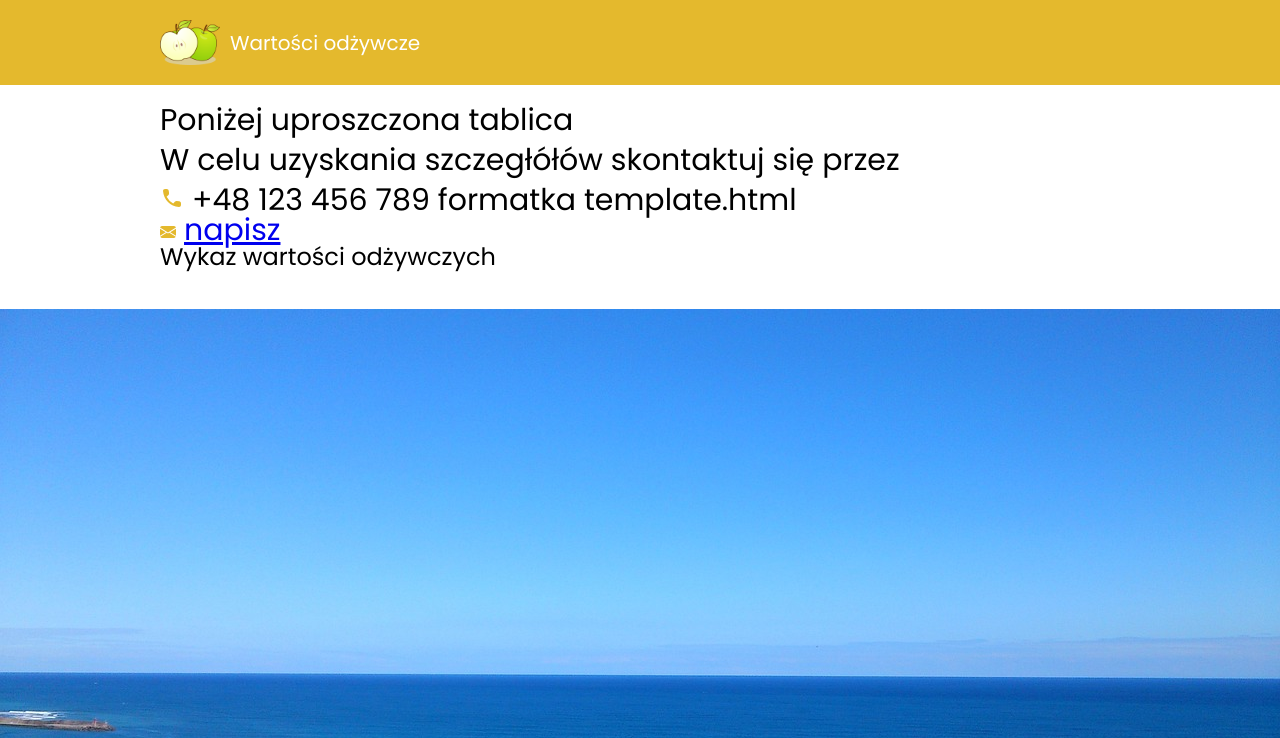
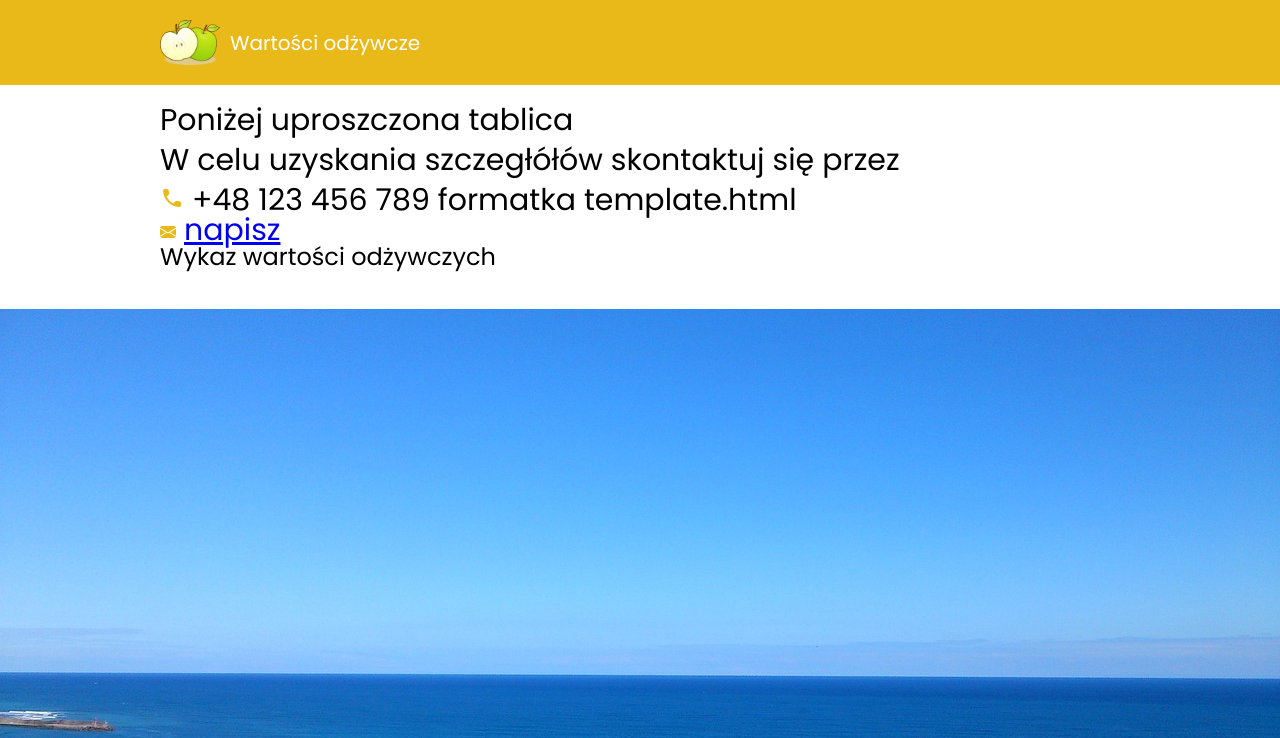
Before and after one commit to miazg1992/reposnywnaTabela, a website built with webpack: page src/template.html in a window 1280 px wide. Shown: the top 738 px of the page. Built offline with nearby package versions, Linux system fonts and the light colour scheme.

```diff
--- a/src/components/_variables.scss
+++ b/src/components/_variables.scss
@@ -6,7 +6,7 @@
 $main-spacing: 20px;
 $max-width: 1000px;
 
-$primary-color: rgb(228, 185, 45);
+$primary-color: rgb(233, 185, 26);
 $secondary-color: white;
 
 $breakpoints: (
```
Also changed, not shown: assets/img/2928bc.jpg (deleted), dist/assets/apple.png (deleted), dist/assets/img1.jpg (deleted), dist/assets/veg1-1200.jpg (deleted), dist/assets/veg1.jpg (deleted), dist/css/style-9214dc.css (deleted), dist/index-7e2fef.js (deleted), dist/index.html (deleted), public/assets/apple.png (deleted), public/assets/img1.jpg (deleted), public/assets/veg1-1200.jpg (deleted), public/assets/veg1.jpg (deleted).
